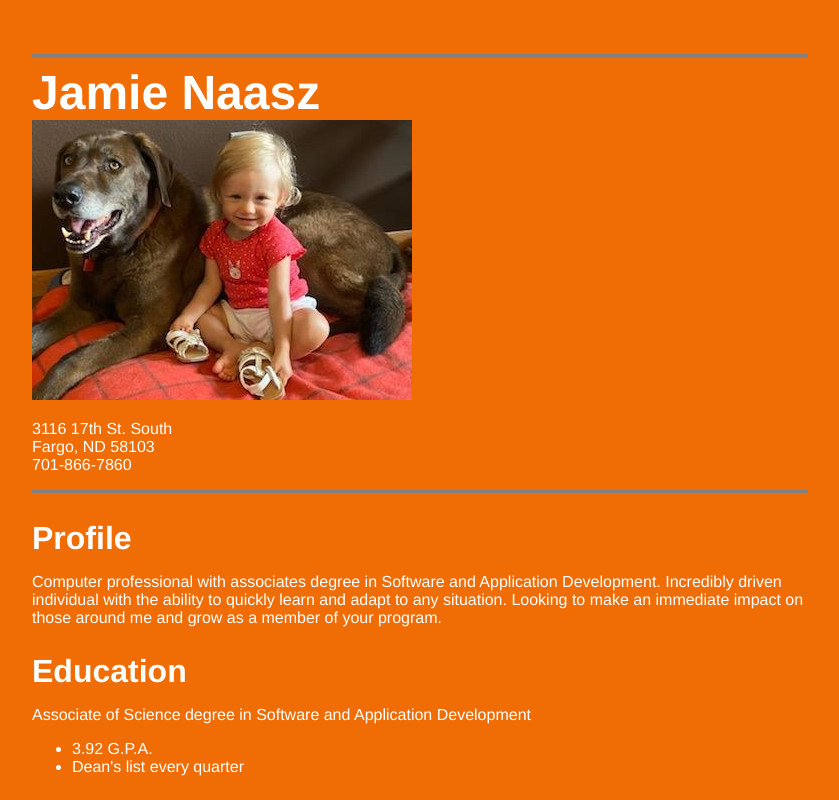
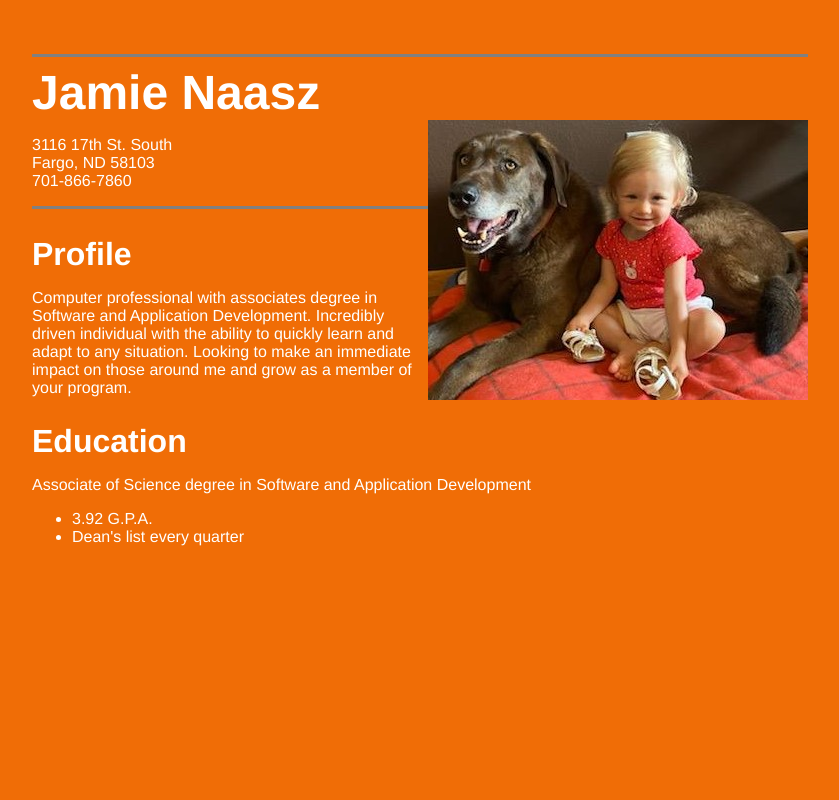
Before and after one commit to naaszja/jamienaasz.github.io, a plain HTML site: page index.html in a window 1280 px wide. Shown: the whole page, without its empty margins (220-1059 px from the left). Drawn offline with Linux system fonts and the light colour scheme.

Commit message:
Update style.css

```diff
--- a/style.css
+++ b/style.css
@@ -17,3 +17,7 @@ h2 {
   font-size: 32px;
   margin-bottom: 0;
 }
+
+.header img {
+  float: right;
+}
```
